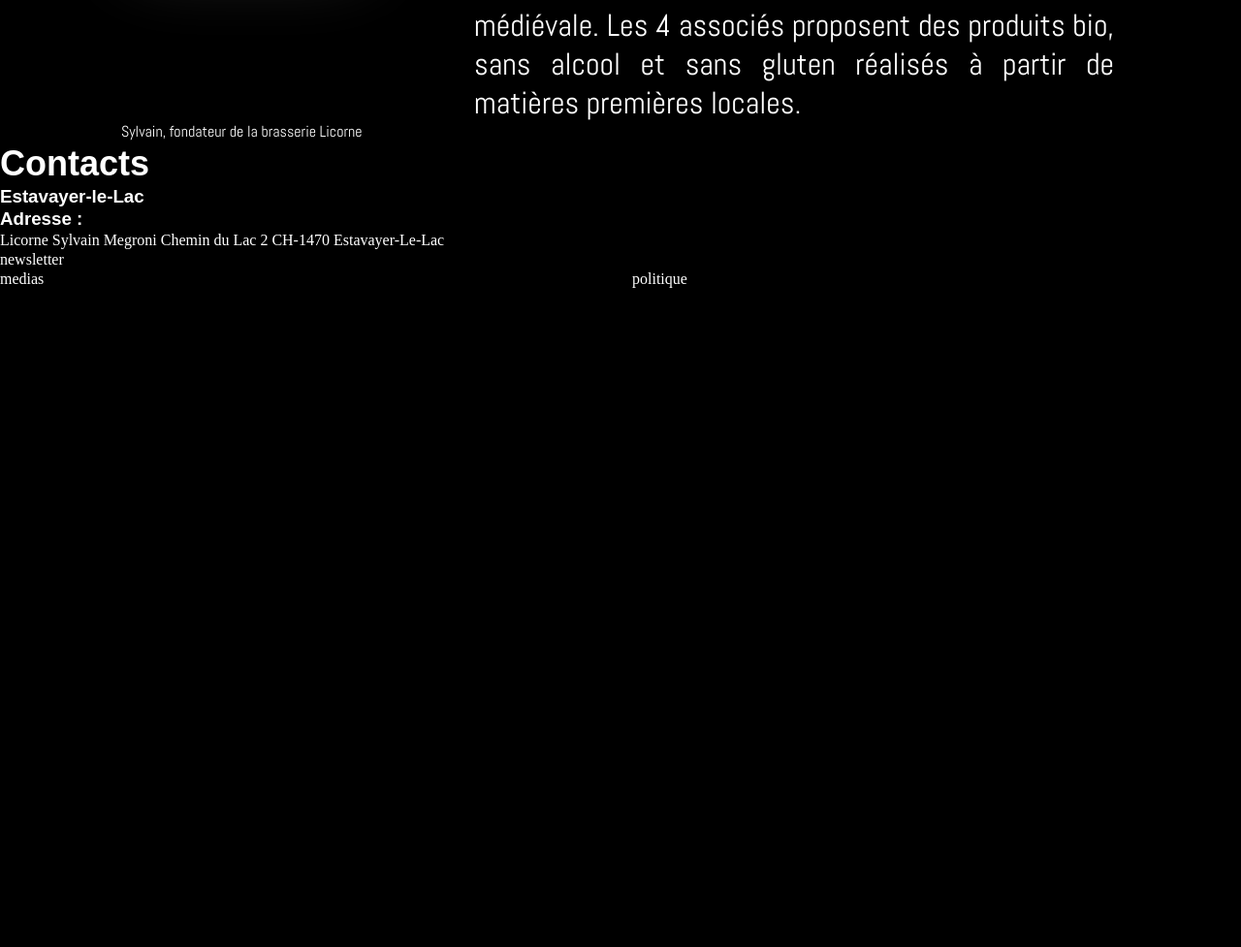
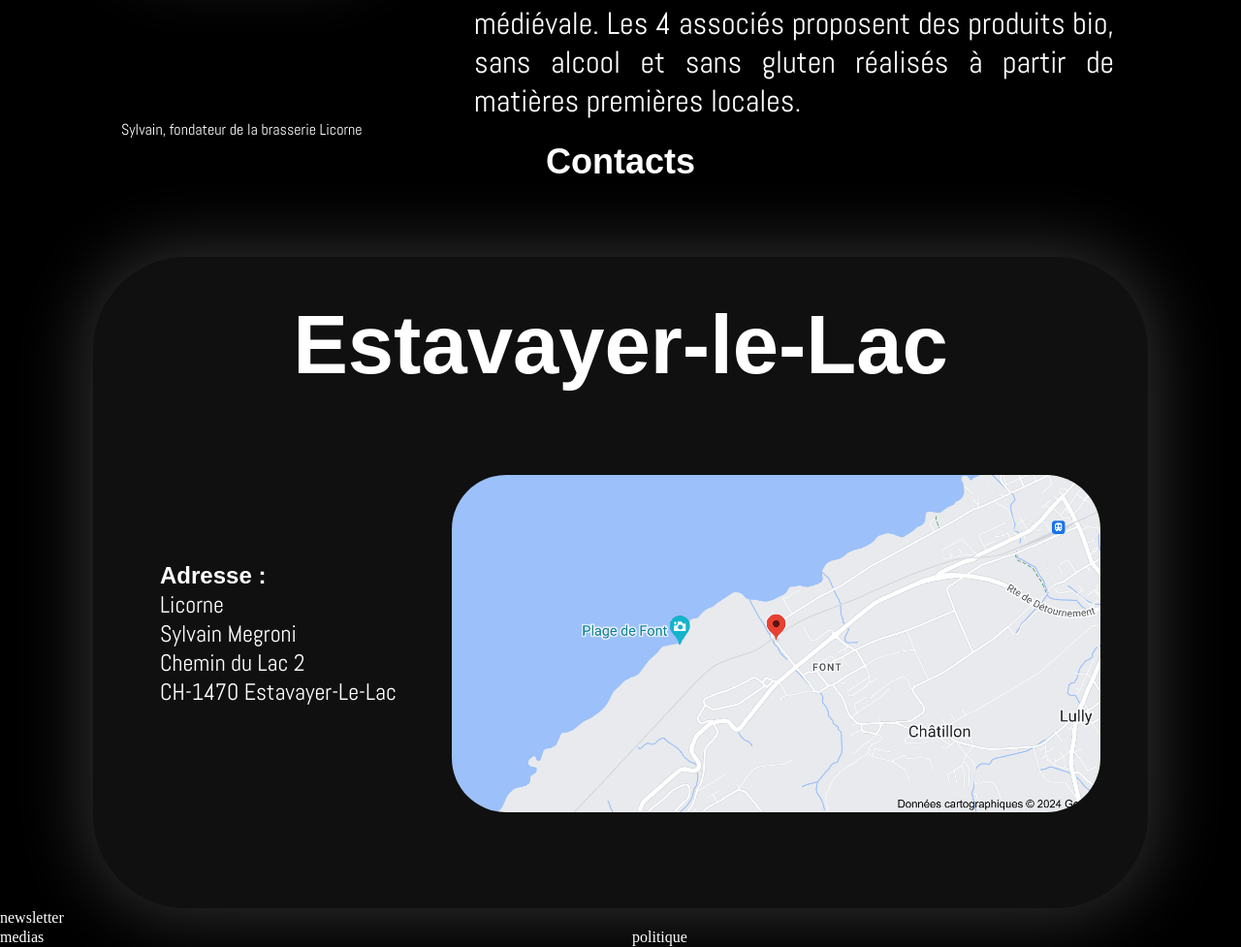
Before and after one commit to jeannehostettler/licorne-ppro, a website built with Parcel: page src/index.html in a window 1280 px wide. Shown: the part 2367-3344 px from the top of the page at 97% size. Before the commit the page ends 2665 px from the top, so only its background shows below. Built offline with nearby package versions, Linux system fonts and the light colour scheme; a web font is replaced by a local one.

Commit message:
réalisation de la carte pour les contacts

```diff
--- a/src/index.html
+++ b/src/index.html
@@ -64,9 +64,7 @@
     </div>
     <div class="container">
       <div class="row">
-        <div class="shop-title">
         <h2 id="shop">Shop</h2>
-        </div>
         <div class="col-3">
           <div class="small-card small-card-1">
             <div class="small-card-title">
@@ -172,9 +170,7 @@
     <div class="container">
       <div class="row">
         <div class="col-12 history-card">
-          <div class="history-title">
           <h2 id="histoire">Notre histoire</h2>
-          </div>
           <div class="history">
             <img src="images/sylvain.jpg" alt="" />
             <p>
@@ -200,17 +196,23 @@
     <div class="container">
       <div class="row">
         <div class="col-12">
-          <div class="contact-title">
           <h2 id="contact">Contacts</h2>
           <div class="contacts">
             <h3>Estavayer-le-Lac</h3>
             <div class="contacts-info">
-                <h3>Adresse :</h3>
+              <div class="contacts-adresse">
+                <h4>Adresse :</h4>
                 <p>
-                  Licorne Sylvain Megroni Chemin du Lac 2 CH-1470
-                  Estavayer-Le-Lac
+                  Licorne <br />
+                  Sylvain Megroni <br />
+                  Chemin du Lac 2 <br />
+                  CH-1470 Estavayer-Le-Lac
                 </p>
               </div>
+              <img
+                src="images/plan-brasserie.png"
+                alt="le plan d'accès de la brasserie"
+              />
             </div>
           </div>
         </div>
--- a/src/scss/_base.scss
+++ b/src/scss/_base.scss
@@ -81,4 +81,19 @@ h2 {
   font-weight: 900;
   font-style: normal;
   font-size: 36px;
+  margin-bottom: 76px;
+  display: flex;
+  justify-content: center;
 }
+
+h4 {
+  font-family: gabriella, sans-serif;
+  font-weight: 900;
+  font-style: normal;
+}
+
+p {
+  font-family: "Abel", sans-serif;
+  font-weight: 400;
+  font-style: normal;
+}
--- a/src/scss/main.scss
+++ b/src/scss/main.scss
@@ -13,3 +13,4 @@
 @import "modules/shop-button";
 @import "modules/history";
 @import "modules/sylvain";
+@import "modules/contacts";
--- /dev/null
+++ b/src/scss/modules/_contacts.scss
@@ -0,0 +1,35 @@
+.contacts {
+  border-radius: 96px;
+  background: #101010;
+  box-shadow: 0px 0px 70.7px 8px rgba(255, 255, 255, 0.19);
+  margin-left: 96px;
+  margin-right: 96px;
+}
+
+.contacts img {
+  width: 669px;
+  height: 348px;
+  flex-shrink: 0;
+  border-radius: 56px;
+  margin-bottom: 99px;
+}
+
+.contacts h3 {
+  display: flex;
+  justify-content: center;
+  font-size: 85px;
+  padding: 38px 0 81px 0;
+}
+
+.contacts-info {
+  display: flex;
+  align-items: center;
+  justify-content: space-between;
+  margin-right: 49px;
+  margin-left: 69px;
+  font-size: 24px;
+}
+
+.contacts-adresse {
+  padding-bottom: 120px;
+}
--- a/src/scss/modules/_history.scss
+++ b/src/scss/modules/_history.scss
@@ -3,12 +3,6 @@
   border-radius: 40px;
   margin-left: 131px;
   box-shadow: 0px 0px 70.7px 8px rgba(255, 255, 255, 0.19);
-}
-
-.history-title {
-  display: flex;
-  justify-content: center;
-  margin-bottom: 76px;
 }
 
 .history {
@@ -20,9 +14,6 @@
 
 .history p {
   font-size: 32px;
-  font-family: "Abel", sans-serif;
-  font-weight: 400;
-  font-style: normal;
   margin-left: 108px;
   margin-right: 131px;
 }
```
Lines whose indentation alone changed are shown as unchanged.
